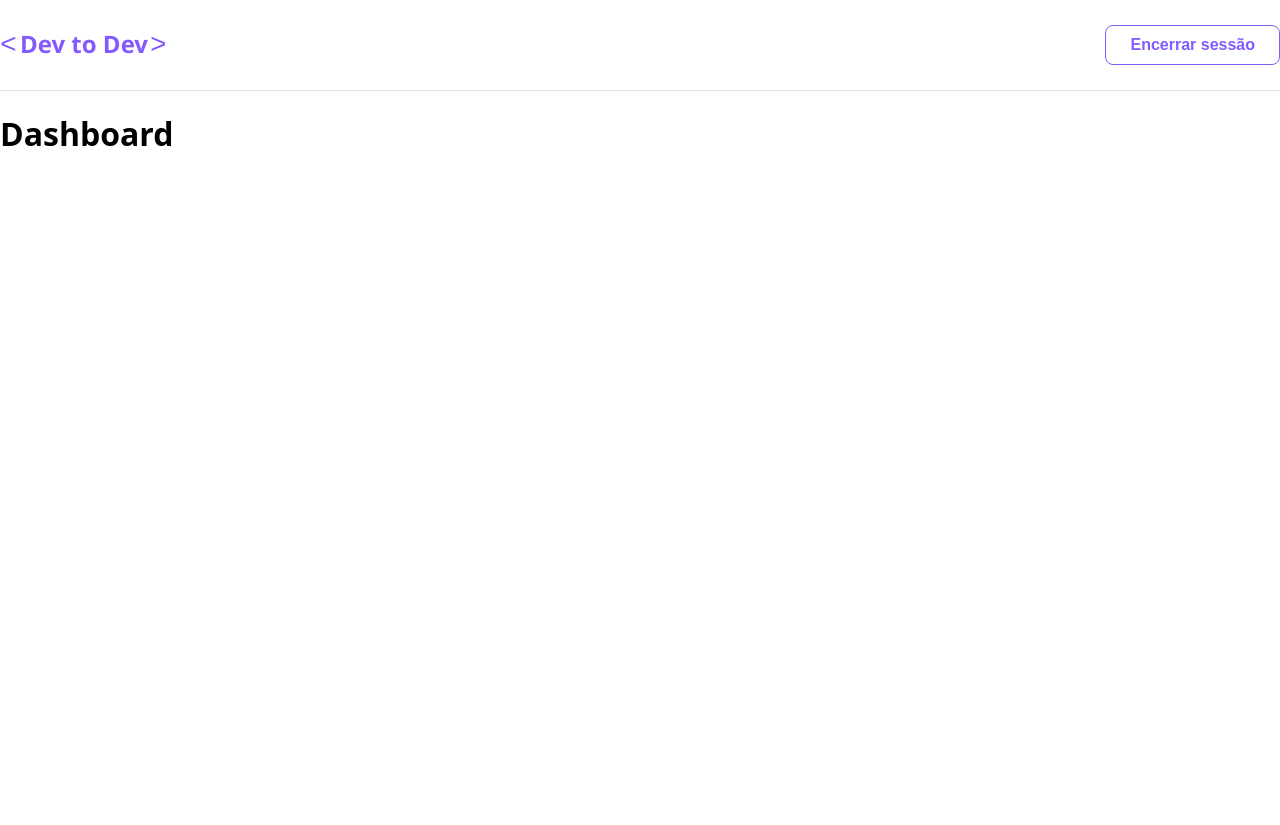
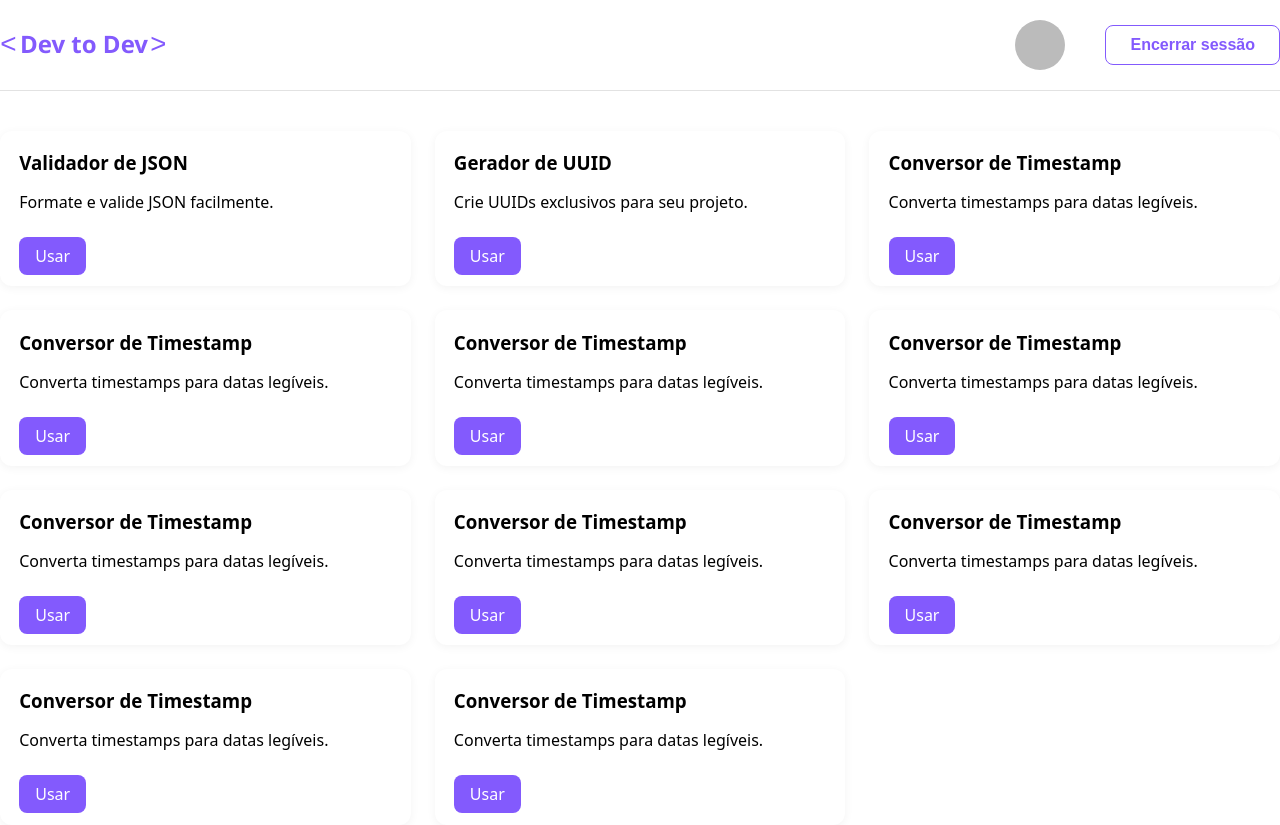
Before and after one commit to dev-gasparz/dev-to-dev, a React (Vite) app: page /dashboard in a window 1280 px wide. Before the commit the page ends 800 px from the top, so only its background shows below. Built offline with nearby package versions, Linux system fonts and the light colour scheme; no server answers; sample sign-in values are in the browser's storage.

Commit message:
feat: criada estrutura do dashboard e dos toolcard

```diff
--- a/src/App.tsx
+++ b/src/App.tsx
@@ -1,3 +1,4 @@
+import Spinner from "./assets/icons/spinner/Spinner";
 import { AuthContextProvider } from "./contexts/AuthContext";
 import { useAuth } from "./hooks/useAuth";
 import Dashboard from "./pages/Dashboard";
@@ -8,7 +9,7 @@ function AppRoutes() {
   const { user, loading } = useAuth();
 
   if (loading) {
-    return <p>Carregando...</p>; // ou um spinner
+    return <Spinner />;
   }
 
   return (
--- /dev/null
+++ b/src/assets/icons/spinner/Spinner.tsx
@@ -0,0 +1,20 @@
+import "./styles.scss";
+
+const Spinner = () => {
+  return (
+    <div className="spinner-container">
+      <svg
+        className="spinner-svg"
+        xmlns="http://www.w3.org/2000/svg"
+        fill="#835afd"
+        width="48px"
+        height="48px"
+        viewBox="0 0 50 50"
+      >
+        <path d="M41.9 23.9c-.3-6.1-4-11.8-9.5-14.4-6-2.7-13.3-1.6-18.3 2.6-4.8 4-7 10.5-5.6 16.6 1.3 6 6 10.9 11.9 12.5 7.1 2 13.6-1.4 17.6-7.2-3.6 4.8-9.1 8-15.2 6.9-6.1-1.1-11.1-5.7-12.5-11.7-1.5-6.4 1.5-13.1 7.2-16.4 5.9-3.4 14.2-2.1 18.1 3.7 1 1.4 1.7 3.1 2 4.8.3 1.4.2 2.9.4 4.3.2 1.3 1.3 3 2.8 2.1 1.3-.8 1.2-2.5 1.1-3.8 0-.4.1.7 0 0z" />
+      </svg>
+    </div>
+  );
+};
+
+export default Spinner;
--- /dev/null
+++ b/src/assets/icons/spinner/styles.scss
@@ -0,0 +1,18 @@
+.spinner-container {
+  display: flex;
+  justify-content: center;
+  align-items: center;
+  height: 100vh;
+  background-color: #fff;
+}
+
+.spinner-svg {
+  animation: spin 1s linear infinite;
+  transform-origin: center;
+}
+
+@keyframes spin {
+  to {
+    transform: rotate(360deg);
+  }
+}
--- a/src/components/Header/Header.tsx
+++ b/src/components/Header/Header.tsx
@@ -3,7 +3,7 @@ import { useAuth } from "../../hooks/useAuth";
 import { Button } from "../Button/Button";
 
 const Header = () => {
-  const { logout } = useAuth();
+  const { logout, user } = useAuth();
   return (
     <header>
       <div className="header-content">
@@ -11,6 +11,9 @@ const Header = () => {
           <Logo />
         </a>
         <div className="right-content">
+          <div className="profile">
+            <img className="profile-avatar" src={user?.avatar} alt="" />
+          </div>
           <Button onClick={logout}>Encerrar sessão</Button>
         </div>
       </div>
--- /dev/null
+++ b/src/components/ToolCard/ToolCard.tsx
@@ -0,0 +1,19 @@
+import { Link } from "react-router-dom";
+
+type Props = {
+  title: string;
+  description: string;
+  path: string;
+};
+
+export function ToolCard({ title, description, path }: Props) {
+  return (
+    <div className="tool-card">
+      <h3>{title}</h3>
+      <p>{description}</p>
+      <Link to={path} className="button">
+        Usar
+      </Link>
+    </div>
+  );
+}
--- /dev/null
+++ b/src/components/ToolCard/toolsData.ts
@@ -0,0 +1,69 @@
+// toolsData.ts
+export const tools = [
+  {
+    id: "json-validator",
+    title: "Validador de JSON",
+    description: "Formate e valide JSON facilmente.",
+    path: "/json-validator",
+  },
+  {
+    id: "uuid-generator",
+    title: "Gerador de UUID",
+    description: "Crie UUIDs exclusivos para seu projeto.",
+    path: "/uuid-generator",
+  },
+  {
+    id: "timestamp-converter",
+    title: "Conversor de Timestamp",
+    description: "Converta timestamps para datas legíveis.",
+    path: "/timestamp-converter",
+  },
+  {
+    id: "timestamp-converter",
+    title: "Conversor de Timestamp",
+    description: "Converta timestamps para datas legíveis.",
+    path: "/timestamp-converter",
+  },
+  {
+    id: "timestamp-converter",
+    title: "Conversor de Timestamp",
+    description: "Converta timestamps para datas legíveis.",
+    path: "/timestamp-converter",
+  },
+  {
+    id: "timestamp-converter",
+    title: "Conversor de Timestamp",
+    description: "Converta timestamps para datas legíveis.",
+    path: "/timestamp-converter",
+  },
+  {
+    id: "timestamp-converter",
+    title: "Conversor de Timestamp",
+    description: "Converta timestamps para datas legíveis.",
+    path: "/timestamp-converter",
+  },
+  {
+    id: "timestamp-converter",
+    title: "Conversor de Timestamp",
+    description: "Converta timestamps para datas legíveis.",
+    path: "/timestamp-converter",
+  },
+  {
+    id: "timestamp-converter",
+    title: "Conversor de Timestamp",
+    description: "Converta timestamps para datas legíveis.",
+    path: "/timestamp-converter",
+  },
+  {
+    id: "timestamp-converter",
+    title: "Conversor de Timestamp",
+    description: "Converta timestamps para datas legíveis.",
+    path: "/timestamp-converter",
+  },
+  {
+    id: "timestamp-converter",
+    title: "Conversor de Timestamp",
+    description: "Converta timestamps para datas legíveis.",
+    path: "/timestamp-converter",
+  },
+];
--- a/src/contexts/AuthContext.tsx
+++ b/src/contexts/AuthContext.tsx
@@ -25,6 +25,7 @@ export const AuthContext = createContext({} as AuthContextType);
 
 export function AuthContextProvider({ children }: React.PropsWithChildren) {
   const [user, setUser] = useState<User>();
+  const [loading, setLoading] = useState(true);
 
   const signInWithGoogle = async (): Promise<void> => {
     const provider = new GoogleAuthProvider();
@@ -37,11 +38,15 @@ export function AuthContextProvider({ children }: React.PropsWithChildren) {
   };
 
   const logout = async (): Promise<void> => {
+    setLoading(true);
     await signOut(auth);
-    setUser(undefined); // limpa o user no context
+    setUser(undefined);
+
+    // Simula carregamento por 2s antes de redirecionar
+    setTimeout(() => {
+      setLoading(false);
+    }, 2000);
   };
-
-  const [loading, setLoading] = useState(true);
 
   useEffect(() => {
     const unsubscribe = auth.onAuthStateChanged((user) => {
@@ -60,7 +65,7 @@ export function AuthContextProvider({ children }: React.PropsWithChildren) {
       }
       setTimeout(() => {
         setLoading(false);
-      }, 2000);
+      }, 900);
     });
 
     return () => {
--- a/src/pages/Dashboard.tsx
+++ b/src/pages/Dashboard.tsx
@@ -1,12 +1,24 @@
+// pages/Dashboard.tsx
+import { tools } from "../components/ToolCard/toolsData";
+import { ToolCard } from "../components/ToolCard/ToolCard";
 import Header from "../components/Header/Header";
 
-const Dashboard = () => {
+export function Dashboard() {
   return (
-    <div>
+    <>
       <Header />
-      <h1>Dashboard</h1>
-    </div>
+      <div className="dashboard-grid">
+        {tools.map((tool) => (
+          <ToolCard
+            key={tool.id}
+            title={tool.title}
+            description={tool.description}
+            path={tool.path}
+          />
+        ))}
+      </div>
+    </>
   );
-};
+}
 
 export default Dashboard;
--- a/src/sass/components/_components.scss
+++ b/src/sass/components/_components.scss
@@ -1,2 +1,3 @@
 @forward "./_button.scss";
 @forward "./_header.scss";
+@forward "./_toolCard.scss";
--- a/src/sass/components/_header.scss
+++ b/src/sass/components/_header.scss
@@ -12,6 +12,9 @@ header {
   }
 
   .right-content {
+    display: flex;
+    align-items: center;
+    gap: 40px;
     button {
       color: colors.$purple;
       padding: 0px 24px;
@@ -25,6 +28,14 @@ header {
         background-color: colors.$red;
       }
     }
+
+    .profile {
+      height: 50px;
+      .profile-avatar {
+        max-width: 50px;
+        border-radius: 100%;
+      }
+    }
   }
 
   @media (max-width: 600px) {
--- /dev/null
+++ b/src/sass/components/_toolCard.scss
@@ -0,0 +1,52 @@
+@use "../variables/_colors.scss";
+
+h1 {
+  text-align: center;
+  margin-bottom: 2rem;
+}
+
+.dashboard-grid {
+  display: grid;
+  grid-template-columns: repeat(auto-fit, minmax(320px, 1fr));
+  gap: 1.5rem;
+  max-width: 1440px;
+  margin: 0px auto;
+  margin-top: 40px;
+}
+
+.tool-card {
+  background: colors.$white;
+  padding: 1.2rem;
+  border-radius: 12px;
+  box-shadow: 0 2px 10px rgba(0, 0, 0, 0.05);
+  text-align: left;
+  transition: transform 0.2s ease;
+
+  h3 {
+    margin-top: 0px;
+    margin-bottom: 12px;
+  }
+
+  p {
+    margin-bottom: 32px;
+  }
+}
+
+.tool-card:hover {
+  transform: translateY(-4px);
+}
+
+.tool-card a {
+  margin-top: 1rem;
+  padding: 0.5rem 1rem;
+  border: none;
+  background-color: colors.$purple;
+  color: colors.$white;
+  border-radius: 8px;
+  cursor: pointer;
+  text-decoration: none;
+
+  &:hover {
+    background-color: colors.$purpleHover;
+  }
+}
--- a/src/sass/variables/_colors.scss
+++ b/src/sass/variables/_colors.scss
@@ -7,6 +7,7 @@ $black: #29292e;
 
 $redHover: #ec5143;
 $blackHover: rgb(61, 61, 65);
+$purpleHover: #6f4bd8;
 
 /* Borders */
 
```
